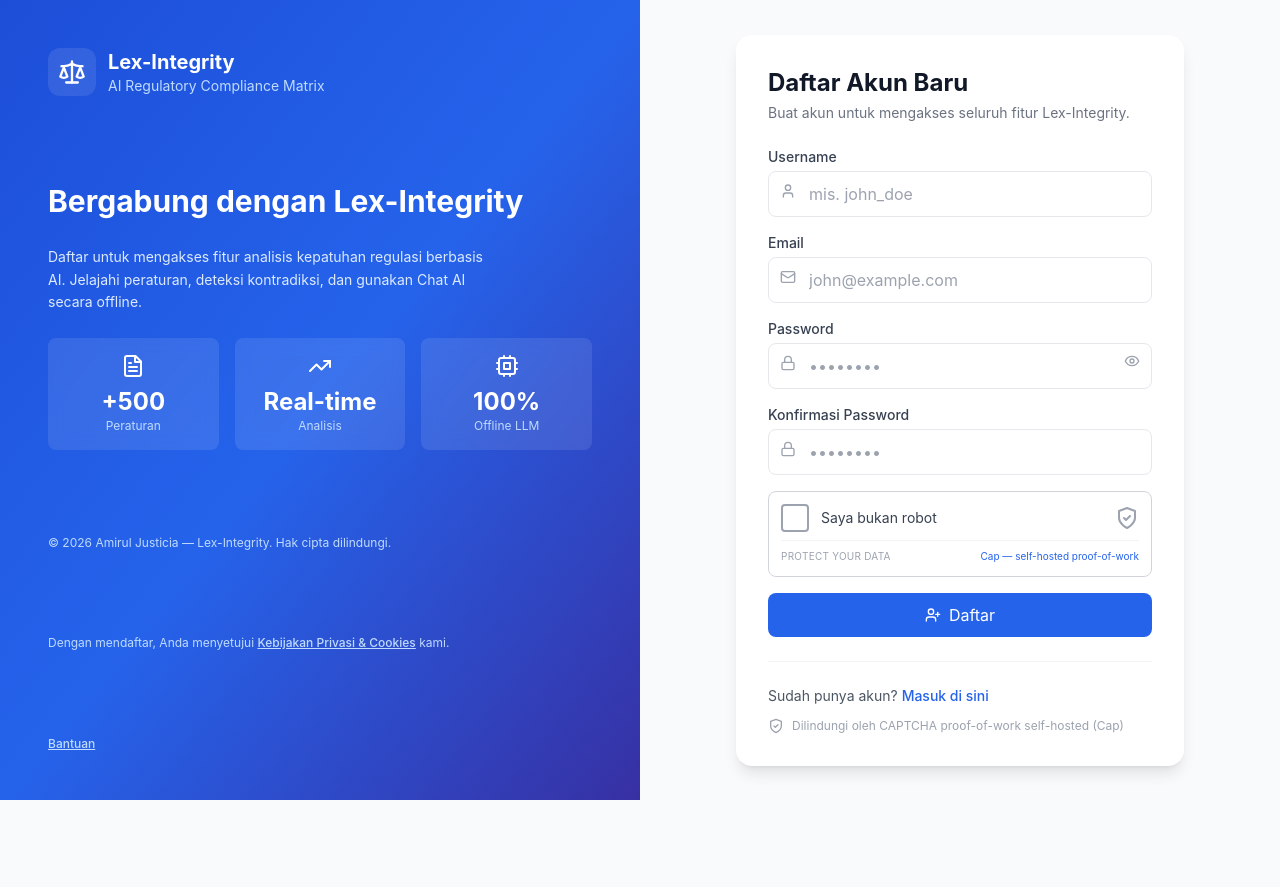
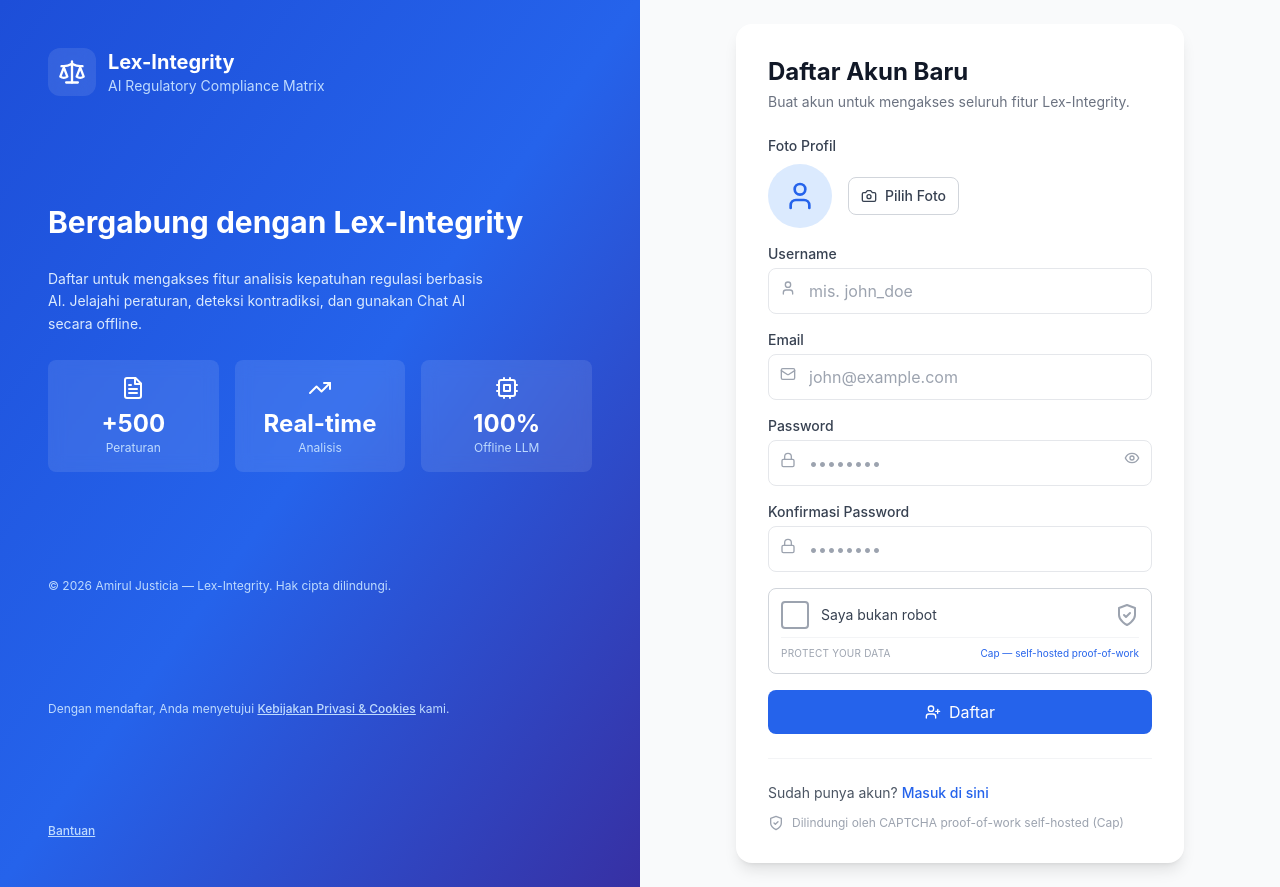
Before and after one commit to AmirulJusticia0507/lex-integrity, a React (Create React App) app in the folder client/: page /register in a window 1280 px wide. Before the commit the page ends 800 px from the top, so only its background shows below. Built offline with nearby package versions, Linux system fonts and the light colour scheme; no server answers.

Commit message:
Add profile photo to registration

```diff
--- a/client/src/pages/RegisterPage.jsx
+++ b/client/src/pages/RegisterPage.jsx
@@ -1,10 +1,12 @@
 import React, { useState } from 'react';
 import { Link, useNavigate } from 'react-router-dom';
-import { Scale, Mail, Lock, User, Eye, EyeOff, UserPlus, AlertCircle, Loader2, ShieldCheck, TrendingUp, FileText, Cpu } from 'lucide-react';
+import { Scale, Mail, Lock, User, Eye, EyeOff, UserPlus, AlertCircle, Loader2, ShieldCheck, TrendingUp, FileText, Cpu, Camera, X } from 'lucide-react';
 import CapCaptcha from '../components/auth/CapCaptcha';
 import { useAuth } from '../components/auth/AuthContext';
 import { apiUrl } from '../utils/http';
 import Swal from 'sweetalert2';
+
+const MAX_PROFILE_PHOTO_SIZE = 5 * 1024 * 1024;
 
 const RegisterPage = () => {
   const navigate = useNavigate();
@@ -13,6 +15,7 @@ const RegisterPage = () => {
   const [email, setEmail] = useState('');
   const [password, setPassword] = useState('');
   const [confirmPassword, setConfirmPassword] = useState('');
+  const [profilePhoto, setProfilePhoto] = useState('');
   const [showPassword, setShowPassword] = useState(false);
   const [captchaVerified, setCaptchaVerified] = useState(false);
   const [isLoading, setIsLoading] = useState(false);
@@ -59,7 +62,7 @@ const RegisterPage = () => {
       const response = await fetch(apiUrl('/api/auth/register'), {
         method: 'POST',
         headers: { 'Content-Type': 'application/json' },
-        body: JSON.stringify({ username, email, password }),
+        body: JSON.stringify({ username, email, password, profile_photo: profilePhoto || null }),
       });
       const data = await response.json();
       if (response.ok && data.success) {
@@ -74,6 +77,22 @@ const RegisterPage = () => {
     } finally {
       setIsLoading(false);
     }
+  };
+
+  const handlePhotoChange = (e) => {
+    const file = e.target.files?.[0];
+    if (!file) return;
+    if (!file.type.startsWith('image/')) {
+      setError('File harus berupa gambar.');
+      return;
+    }
+    if (file.size > MAX_PROFILE_PHOTO_SIZE) {
+      setError('Foto profil maksimal 5MB.');
+      return;
+    }
+    const reader = new FileReader();
+    reader.onload = () => setProfilePhoto(String(reader.result || ''));
+    reader.readAsDataURL(file);
   };
 
   const inputClass = "w-full pl-10 pr-10 py-2.5 border rounded-lg focus:ring-2 focus:ring-blue-500 focus:border-transparent dark:bg-gray-700 dark:border-gray-600 dark:text-gray-100";
@@ -160,6 +179,38 @@ const RegisterPage = () => {
             )}
 
             <form onSubmit={handleSubmit} className="space-y-4">
+              <div>
+                <label className="block text-sm font-medium text-gray-700 mb-2 dark:text-gray-300">
+                  Foto Profil
+                </label>
+                <div className="flex items-center gap-4">
+                  <div className="w-16 h-16 rounded-full bg-blue-100 flex items-center justify-center overflow-hidden dark:bg-blue-900/40">
+                    {profilePhoto ? (
+                      <img src={profilePhoto} alt="Preview foto profil" className="w-full h-full object-cover" />
+                    ) : (
+                      <User className="h-8 w-8 text-blue-600 dark:text-blue-400" />
+                    )}
+                  </div>
+                  <div className="flex flex-wrap gap-2">
+                    <label className="inline-flex items-center gap-2 px-3 py-2 rounded-lg border border-gray-300 text-sm font-medium text-gray-700 hover:bg-gray-50 cursor-pointer dark:border-gray-600 dark:text-gray-200 dark:hover:bg-gray-700">
+                      <Camera className="h-4 w-4" />
+                      Pilih Foto
+                      <input type="file" accept="image/*" onChange={handlePhotoChange} className="hidden" />
+                    </label>
+                    {profilePhoto && (
+                      <button
+                        type="button"
+                        onClick={() => setProfilePhoto('')}
+                        className="inline-flex items-center gap-2 px-3 py-2 rounded-lg border border-red-200 text-sm font-medium text-red-600 hover:bg-red-50 dark:border-red-800 dark:text-red-400 dark:hover:bg-gray-700"
+                      >
+                        <X className="h-4 w-4" />
+                        Hapus
+                      </button>
+                    )}
+                  </div>
+                </div>
+              </div>
+
               <div>
                 <label className="block text-sm font-medium text-gray-700 mb-1 dark:text-gray-300">
                   Username
```
Also changed, not shown: 1 other file (tests, documents, lock files or other folders).
